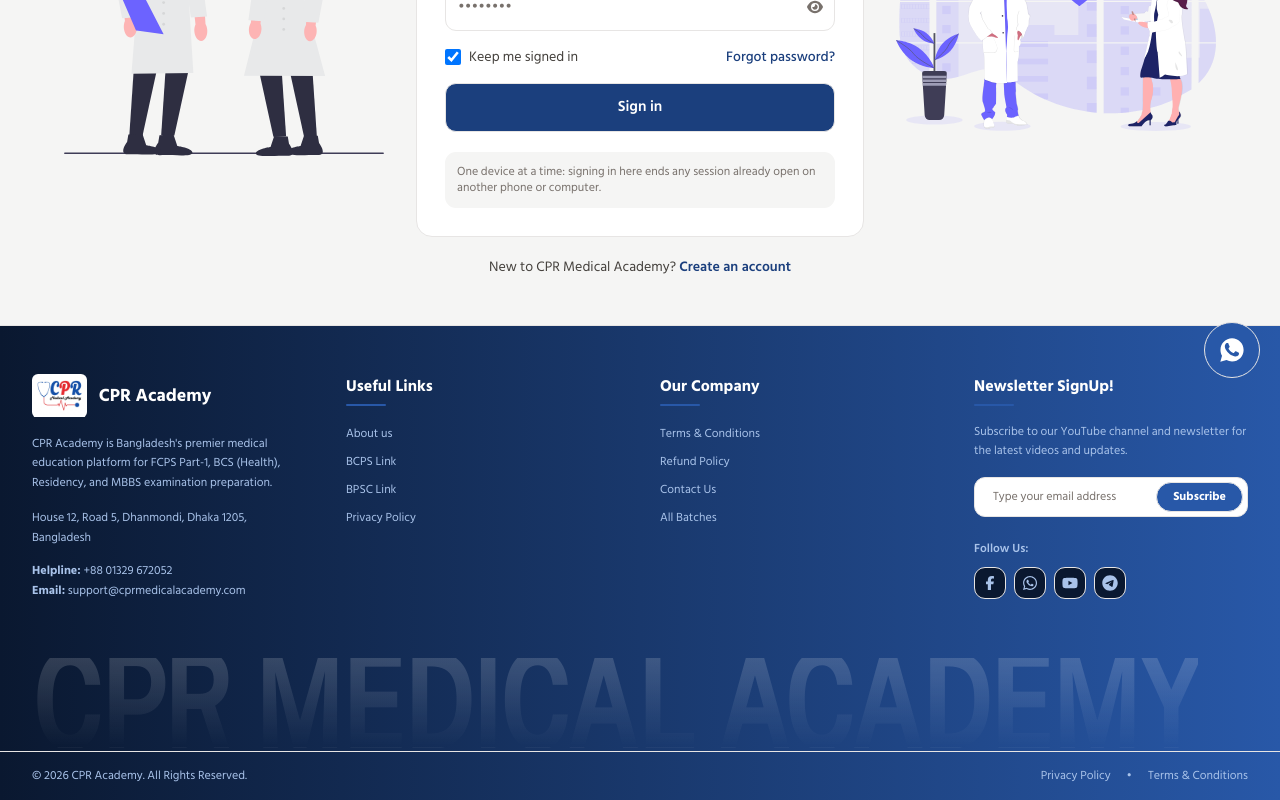
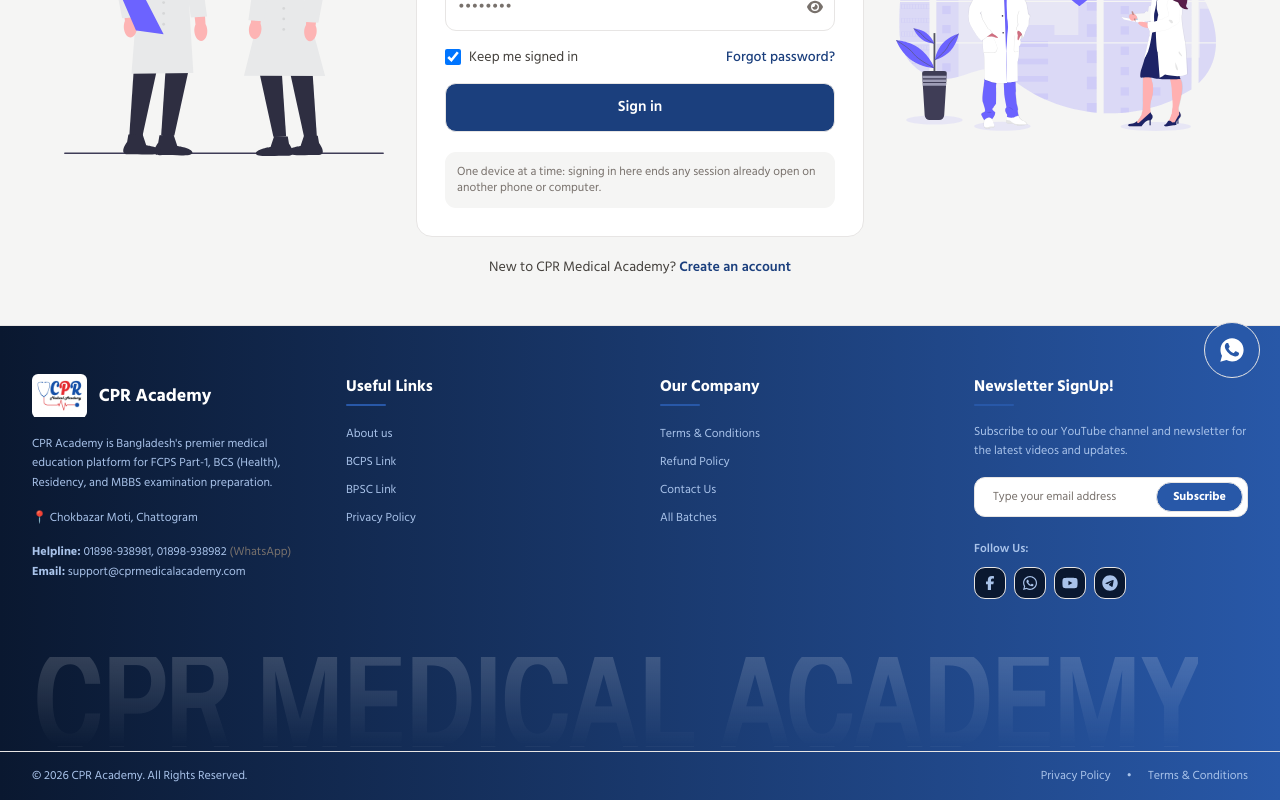
Before and after one commit to md-sazid9089/cpr_acadamy, a React (Vite) app in the folder frontend/: page /login in a window 1280 px wide. Shown: the part 402-1202 px from the top of the page. Built offline with nearby package versions, Linux system fonts and the light colour scheme; no server answers; a web font is replaced by a local one.

Commit message:
chore(contact): update social links, phone numbers, and Google Maps address

```diff
--- a/frontend/src/components/layout/Footer.jsx
+++ b/frontend/src/components/layout/Footer.jsx
@@ -44,18 +44,33 @@ export default function Footer() {
           </p>
 
           <p className="text-xs leading-relaxed text-stone-500 dark:text-brand-200">
-            {CONTACT.address || 'House-32, Road-07, GEC Circle, Chattogram - 4000'}
+            <a
+              href={CONTACT.mapLink}
+              target="_blank"
+              rel="noopener noreferrer"
+              className="transition-colors hover:text-brand-400 hover:underline"
+            >
+              📍 {CONTACT.address || 'Chokbazar Moti, Chattogram'}
+            </a>
           </p>
 
           <div className="space-y-1 text-xs">
             <p>
               <strong className="text-brand-900 dark:text-white">Helpline:</strong>{' '}
               <a
-                href="tel:+8801329672052"
+                href="tel:+8801898938981"
                 className="transition-colors hover:text-brand-400"
               >
-                +88 01329 672052
+                01898-938981
               </a>
+              {', '}
+              <a
+                href="tel:+8801898938982"
+                className="transition-colors hover:text-brand-400"
+              >
+                01898-938982
+              </a>
+              <span className="text-stone-500 dark:text-brand-200"> (WhatsApp)</span>
             </p>
             <p>
               <strong className="text-brand-900 dark:text-white">Email:</strong>{' '}
@@ -185,17 +200,17 @@ export default function Footer() {
             <p className="text-xs font-semibold">Follow Us:</p>
             <div className="mt-2.5 flex items-center gap-2">
               <a
-                href="https://facebook.com"
+                href={CONTACT.facebookPage}
                 target="_blank"
                 rel="noopener noreferrer"
-                aria-label="Facebook"
+                aria-label="Facebook Page"
                 className="flex h-8 w-8 items-center justify-center rounded-lg bg-brand-100 text-brand-700 transition hover:bg-brand-600 hover:text-white dark:bg-white/10 dark:text-white"
               >
                 <FaFacebookF className="h-3.5 w-3.5" />
               </a>
 
               <a
-                href="https://wa.me/8801329672052"
+                href={`https://wa.me/${CONTACT.whatsapp}`}
                 target="_blank"
                 rel="noopener noreferrer"
                 aria-label="WhatsApp"
@@ -205,7 +220,7 @@ export default function Footer() {
               </a>
 
               <a
-                href="https://youtube.com"
+                href={CONTACT.youtube}
                 target="_blank"
                 rel="noopener noreferrer"
                 aria-label="YouTube"
@@ -252,7 +267,7 @@ export default function Footer() {
 
       {/* ── Floating WhatsApp / Helpline Call Button ── */}
       <a
-        href="tel:+8801329672052"
+        href="tel:+8801898938981"
         aria-label="Call helpline"
         className="fixed bottom-6 right-6 z-40 flex h-12 w-12 items-center justify-center rounded-full bg-brand-600 text-white border border-stone-200 transition-all duration-300 hover:scale-110 hover:bg-brand-500 focus:outline-none focus:ring-4 focus:ring-brand-400/50"
       >
--- a/frontend/src/constants/index.js
+++ b/frontend/src/constants/index.js
@@ -287,12 +287,14 @@ export const OTP_LENGTH = 6;
 export const OTP_RESEND_SECONDS = 60;
 
 export const CONTACT = Object.freeze({
-  phone: '+880 1700-000000',
-  whatsapp: import.meta.env?.VITE_WHATSAPP_NUMBER ?? '8801700000000',
+  phone: '01898-938981',
+  phone2: '01898-938982',
+  whatsapp: import.meta.env?.VITE_WHATSAPP_NUMBER ?? '8801898938982',
   email: 'support@cprmedicalacademy.com',
-  address: 'House 12, Road 5, Dhanmondi, Dhaka 1205, Bangladesh',
+  address: 'Chokbazar Moti, Chattogram',
   hours: 'Saturday – Thursday, 10:00 AM – 8:00 PM',
-  // TODO: placeholder — swap in the real Facebook Page/Group URLs.
-  facebookPage: 'https://facebook.com/cprmedicalacademy',
-  facebookGroup: 'https://facebook.com/groups/cprmedicalacademy',
+  facebookPage: 'https://www.facebook.com/cprmedicalacademy.ctg',
+  facebookGroup: 'https://www.facebook.com/groups/1829895761124460',
+  youtube: 'https://www.youtube.com/@cprmedicalacademy',
+  mapLink: 'https://www.google.com/maps?q=9R2M+P63+CPR+Medical+Academy,+Chokbazar+moti,+Chattogram&ftid=0x30ad27007f1f1af3:0xda4587362b6647bd&entry=gps',
 });
```
